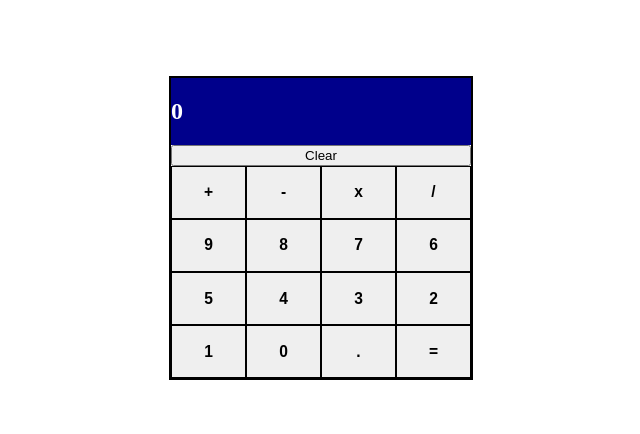
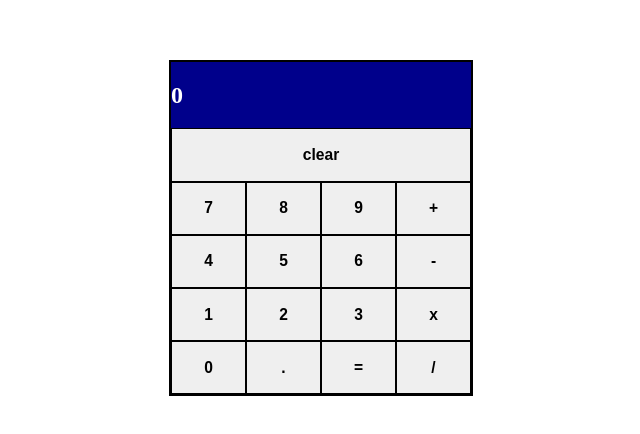
Before and after one commit to marthasharpe/React-Calculator, a React (Create React App) app: page / in a window 1280 px wide. Shown: the part 172-606 px from the top of the page, without its empty margins (319-959 px from the left). Built offline with nearby package versions, Linux system fonts and the light colour scheme; the HTML template or start-up script is replaced by a standard one.

Commit message:
CSS buttons in correct order

```diff
--- a/src/Buttons.js
+++ b/src/Buttons.js
@@ -30,6 +30,9 @@ class Buttons extends React.Component {
             case "=":
                 this.props.setOperator(this.props.name);
                 break;
+            case "clear":
+                this.props.clearResult();
+                break;
             default:
                 break;
         }
--- a/src/Calculator.css
+++ b/src/Calculator.css
@@ -11,3 +11,7 @@
     grid-template-rows: 1fr 1fr 1fr 1fr;
     grid-template-columns: 1fr 1fr 1fr 1fr;
 }
+
+#clear {
+    grid-area: 1 / span 4
+}
--- a/src/Calculator.js
+++ b/src/Calculator.js
@@ -77,7 +77,6 @@ class Calculator extends React.Component {
         return (
             <div className="calculator-container">
                 <Display newNumber={this.state.newNumber} oldNumber={this.state.oldNumber}/>
-                <button id="clear" onClick={this.clearResult}>Clear</button>
                 <div className="buttons-container">
                     {data.map(button => (
                         <Buttons
@@ -87,6 +86,7 @@ class Calculator extends React.Component {
                             setNewNumber={this.setNewNumber}
                             setOperator={this.setOperator}
                             calculate={this.calculate}
+                            clearResult={this.clearResult}
                         />
                     ))}
                 </div>
--- a/src/buttonData.js
+++ b/src/buttonData.js
@@ -1,20 +1,21 @@
 const buttonData = [
+    {id: "clear", name: "clear"},
+    {id: "seven", name: "7"},
+    {id: "eight", name: "8"},
+    {id: "nine", name: "9"},
     {id: "add", name: "+"},
+    {id: "four", name: "4"},
+    {id: "five", name: "5"},
+    {id: "six", name: "6"},
     {id: "subtract", name: "-"},
+    {id: "one", name: "1"},
+    {id: "two", name: "2"},
+    {id: "three", name: "3"},
     {id: "multiply", name: "x"},
-    {id: "divide", name: "/"},
-    {id: "nine", name: "9"},
-    {id: "eight", name: "8"},
-    {id: "seven", name: "7"},
-    {id: "six", name: "6"},
-    {id: "five", name: "5"},
-    {id: "four", name: "4"},
-    {id: "three", name: "3"},
-    {id: "two", name: "2"},
-    {id: "one", name: "1"},
     {id: "zero", name: "0"},
     {id: "decimal", name: "."},
     {id: "equals", name: "="},
+    {id: "divide", name: "/"},
 ]
 
 export default buttonData;
```
